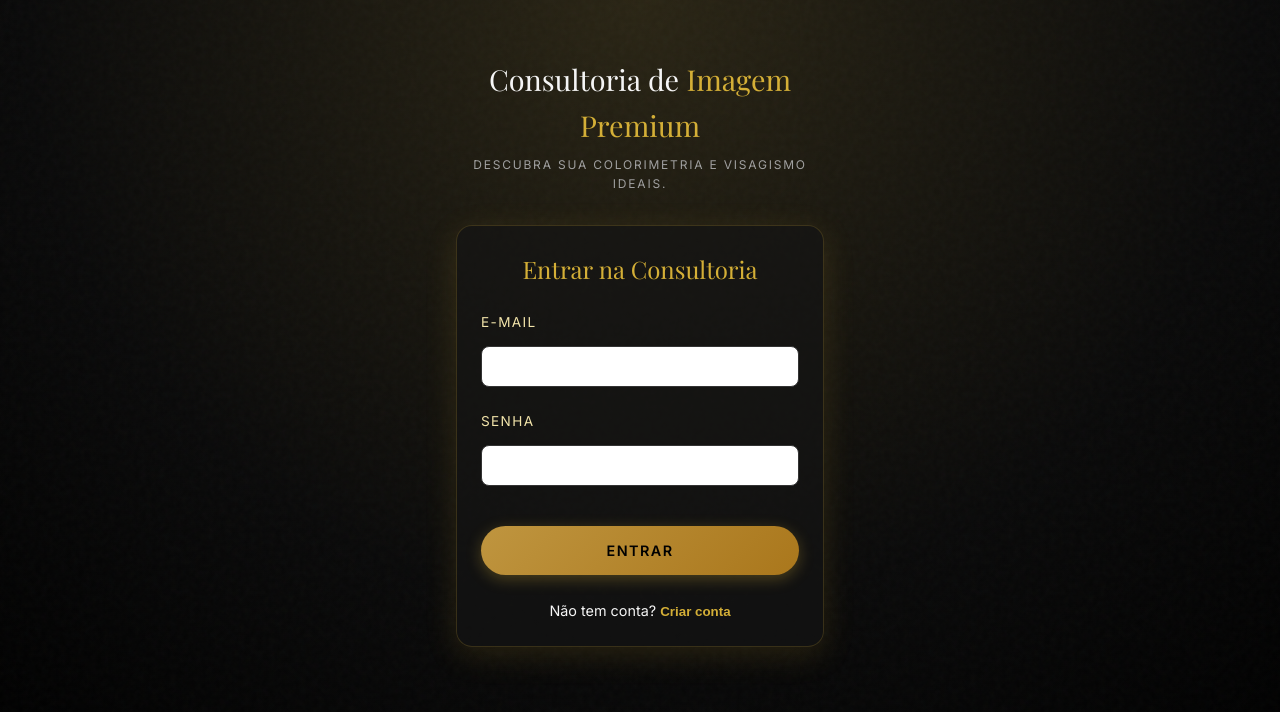
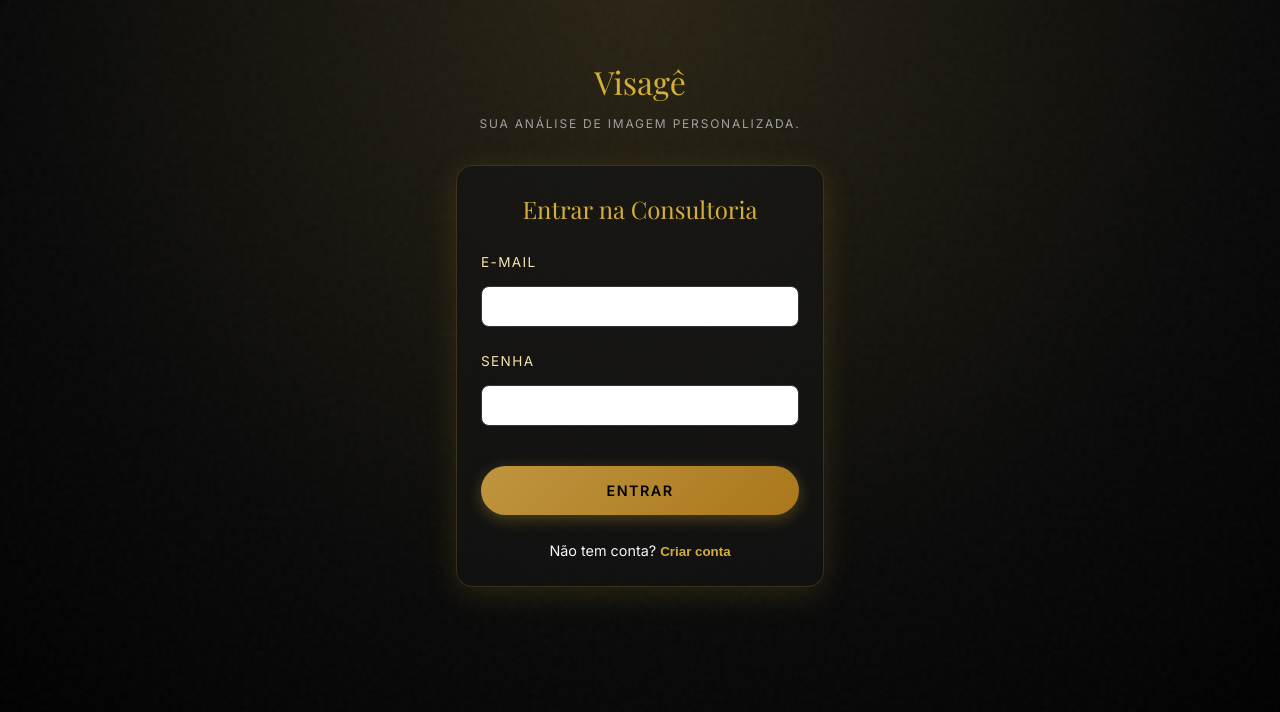
Before and after one commit to Botcadiz/consultoria-imagem, a React (Vite) app: page /auth in a window 1280 px wide. Shown: the top 712 px of the page. Built offline with nearby package versions, Linux system fonts and the light colour scheme; a web font is replaced by a local one.

Commit message:
Renomear app para Visagê com novo slogan

```diff
--- a/index.html
+++ b/index.html
@@ -4,7 +4,7 @@
     <meta charset="UTF-8" />
     <link rel="icon" type="image/svg+xml" href="/favicon.svg" />
     <meta name="viewport" content="width=device-width, initial-scale=1.0" />
-    <title>color-analyzer</title>
+    <title>Visagê</title>
   </head>
   <body>
     <div id="root"></div>
--- a/src/App.jsx
+++ b/src/App.jsx
@@ -121,8 +121,8 @@ function Analyzer() {
 
       <div className="container">
         <div className="header">
-          <h1>Consultoria de Imagem Premium</h1>
-          <p>Descubra sua colorimetria e visagismo ideais.</p>
+          <h1>Visagê</h1>
+          <p>Sua análise de imagem personalizada.</p>
         </div>
 
       {!result && (
--- a/src/components/Auth.jsx
+++ b/src/components/Auth.jsx
@@ -43,11 +43,11 @@ export default function Auth() {
   return (
     <div className="container" style={{ maxWidth: '400px', marginTop: '3rem' }}>
       <div style={{ textAlign: 'center', marginBottom: '2rem' }}>
-        <h1 style={{ fontFamily: 'var(--font-serif)', fontSize: '1.8rem', color: 'var(--color-text)', marginBottom: '0.4rem' }}>
-          Consultoria de <span style={{ color: 'var(--color-primary)' }}>Imagem Premium</span>
+        <h1 style={{ fontFamily: 'var(--font-serif)', fontSize: '2rem', color: 'var(--color-primary)', marginBottom: '0.4rem' }}>
+          Visagê
         </h1>
         <p style={{ fontSize: '0.75rem', letterSpacing: '0.15em', color: 'var(--color-text-muted)', textTransform: 'uppercase' }}>
-          Descubra sua colorimetria e visagismo ideais.
+          Sua análise de imagem personalizada.
         </p>
       </div>
       <div className="analyzer-setup">
```
